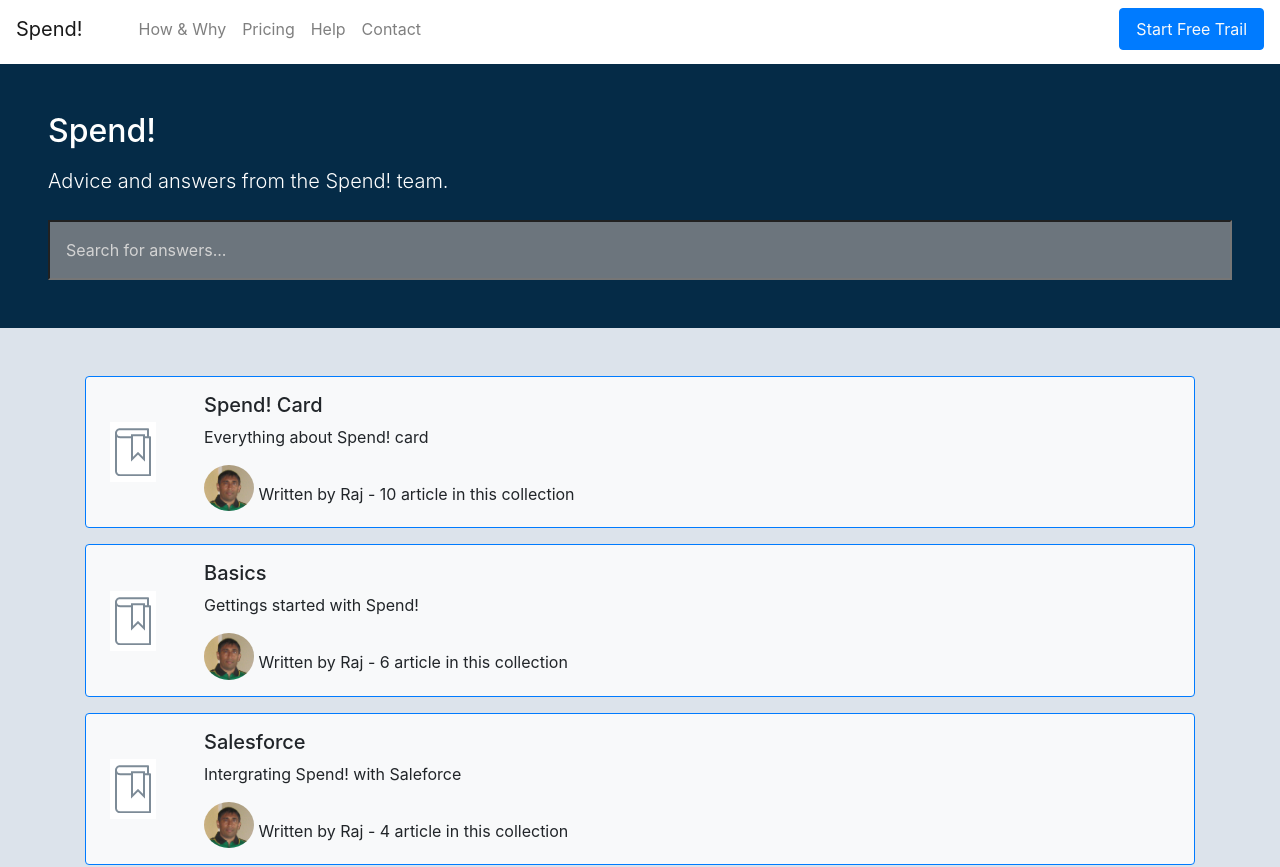
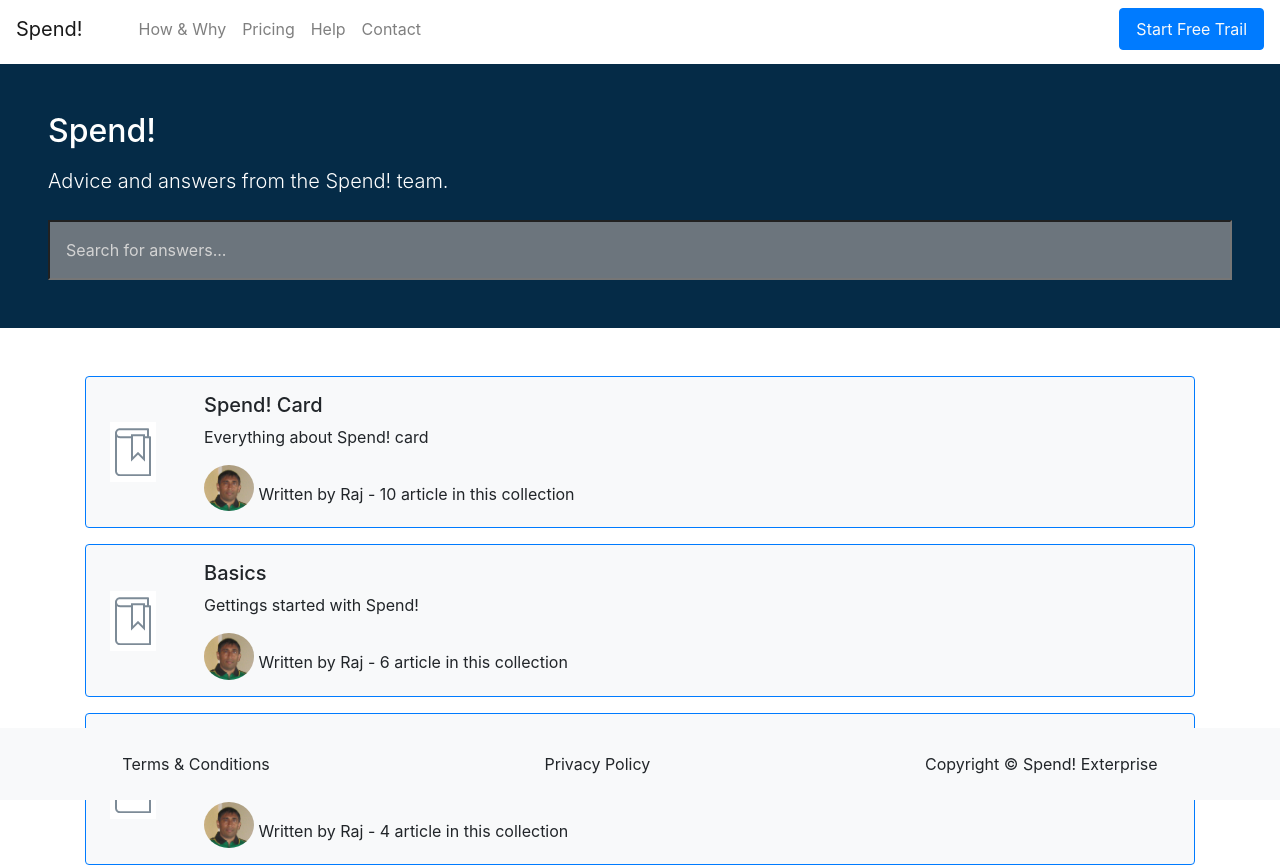
Before and after one commit to rajinder-yadav/spend-angular, an Angular app: page /help in a window 1280 px wide. Shown: the top 867 px of the page. Built offline with nearby package versions, Linux system fonts and the light colour scheme; some icons are missing.

Commit message:
Footer adjustment.

```diff
--- a/src/app/contact/contact.component.html
+++ b/src/app/contact/contact.component.html
@@ -1,4 +1,4 @@
-<div class="container">
+<div class="container mb-10">
   <div class="row">
     <div class="col">
       <p class="display-4 text-center">Contact Us</p>
@@ -43,6 +43,6 @@
     </div>
   </div>
 </div>
-<div class="mt-5">
+<div class="fixed-bottom">
   <ry-footer></ry-footer>
 </div>
--- a/src/app/free-trial/welcome-page/welcome-page.component.html
+++ b/src/app/free-trial/welcome-page/welcome-page.component.html
@@ -1,4 +1,4 @@
-<div class="container">
+<div class="container mb-10">
   <div class="row">
     <div class="col">
       <div class="jumbotron">
@@ -10,3 +10,6 @@
     </div>
   </div>
 </div>
+<div class="fixed-bottom">
+  <ry-footer></ry-footer>
+</div>
--- a/src/app/help/help.component.html
+++ b/src/app/help/help.component.html
@@ -6,8 +6,8 @@
       <span class="input-group-addon"><i class="fa fa-search fa-4x"></i></span>
     </div>
 </div>
-<div class="body-color">
-  <div class="container">
+<div>
+  <div class="container mb-10">
     <div class="row">
       <div class="col mt-5">
         <div class="media bg-light border border-primary rounded">
@@ -46,4 +46,6 @@
     </div>
   </div>
 </div>
-<ry-footer></ry-footer>
+<div class="fixed-bottom">
+  <ry-footer></ry-footer>
+</div>
--- a/src/styles.scss
+++ b/src/styles.scss
@@ -12,3 +12,6 @@
 .navbar-gap {
   margin-top: 4rem;
 }
+.mb-10 {
+  margin-bottom: 10rem;
+}
```
